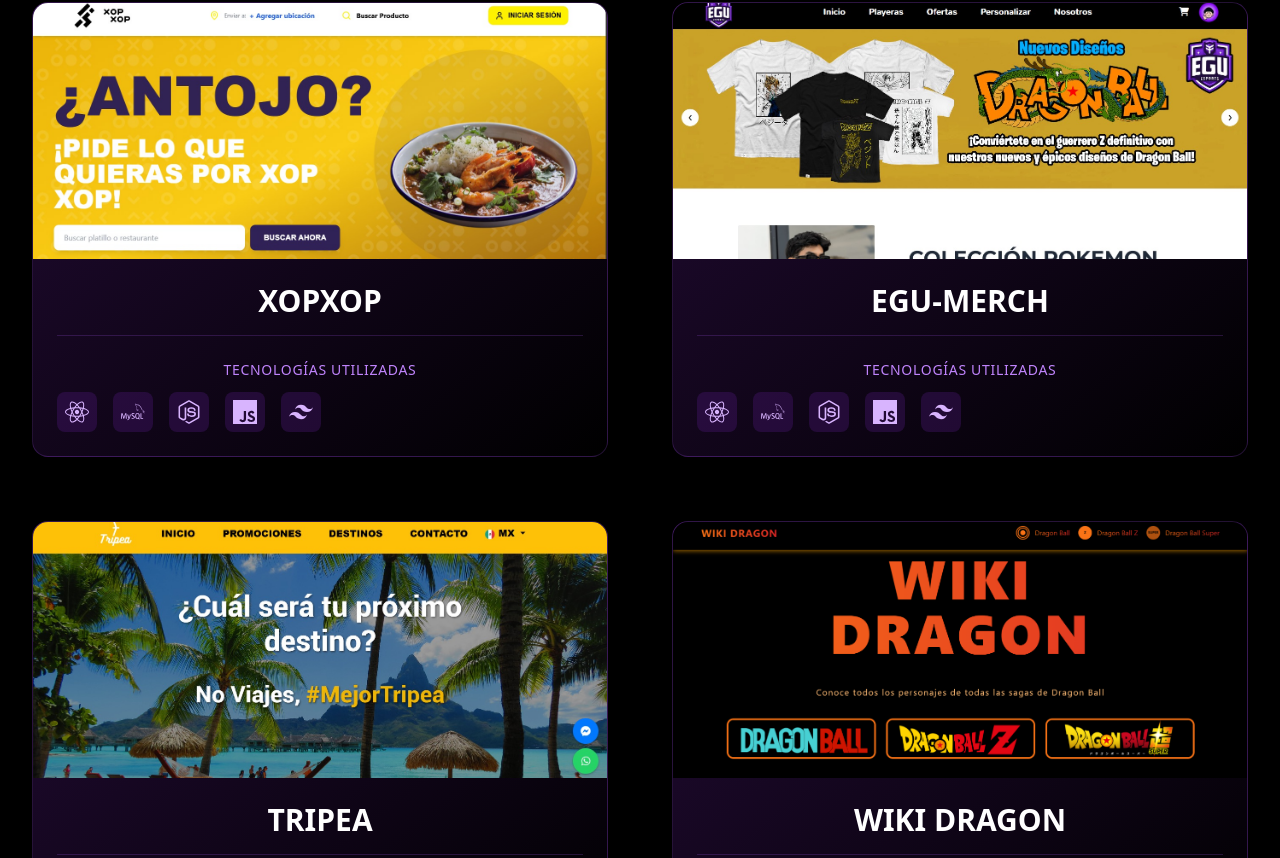
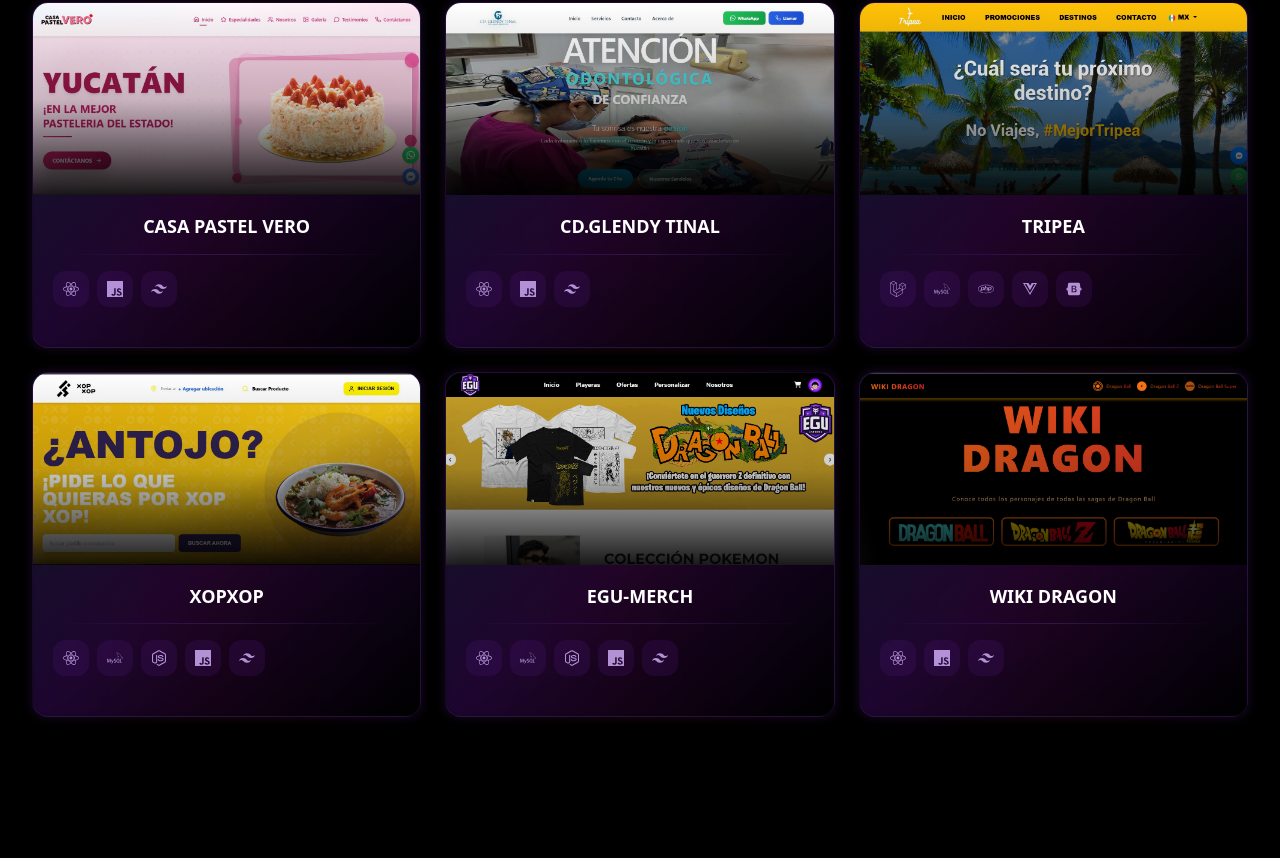
Before and after one commit to JulianTinal/Portfolio, a React (Vite) app: page / in a window 1280 px wide. Shown: the part 1842-2700 px from the top of the page. Built offline with nearby package versions, Linux system fonts and the light colour scheme.

Commit message:
Proyectos Nuevos

```diff
--- a/src/components/ProyectosComponent/ProyectosComponent.jsx
+++ b/src/components/ProyectosComponent/ProyectosComponent.jsx
@@ -3,29 +3,45 @@
 import egu from '/public/images/egu.jpg';
 import wikidragon from '/public/images/wiki-dragon.png';
 import XOPXOP from '/public/images/XOPXOP.jpg';
+import CasaPastel from '/public/images/casapastel.jpg';
+import CdGlendy from '/public/images/cd-glendy.jpg';
 import { FaReact, FaHtml5, FaCss3Alt, FaPhp, FaNodeJs, FaLaravel, FaVuejs, FaBootstrap } from 'react-icons/fa';
 import { SiTailwindcss, SiMongodb, SiMysql, SiJavascript, SiApachekafka, SiRedux } from 'react-icons/si';
 
 const ProyectosComponent = () => {
   const projects = [
     {
+      title: "CASA PASTEL VERO",
+      link: "https://pastel-vero.netlify.app/",
+      image: CasaPastel,
+      icons: [FaReact, SiJavascript, SiTailwindcss]
+    } ,
+    {
+      title: "CD.GLENDY TINAL",
+      link: "https://cd-glendy.netlify.app/",
+      image: CdGlendy,
+      icons: [FaReact, SiJavascript, SiTailwindcss]
+    } ,
+     {
+      title: "TRIPEA",
+      link: "http://tripea-project.atwebpages.com/home",
+      image: tripea,
+      icons: [FaLaravel, SiMysql, FaPhp, FaVuejs, FaBootstrap]
+    },
+    {
       title: "XOPXOP",
       link: "https://xopxop.netlify.app/",
       image: XOPXOP,
       icons: [FaReact, SiMysql, FaNodeJs, SiJavascript, SiTailwindcss]
     },
+
     {
       title: "EGU-MERCH",
       link: "https://pwa-egu-merch.netlify.app/",
       image: egu,
       icons: [FaReact, SiMysql, FaNodeJs, SiJavascript, SiTailwindcss]
     },
-    {
-      title: "TRIPEA",
-      link: "http://tripea-project.atwebpages.com/home",
-      image: tripea,
-      icons: [FaLaravel, SiMysql, FaPhp, FaVuejs, FaBootstrap]
-    },
+
     {
       title: "WIKI DRAGON",
       link: "https://wiki-dragon.netlify.app/",
@@ -37,67 +53,124 @@
   return (
     <section className="py-16">
   <div className="max-w-7xl text-center mx-auto px-4">
-       <h1 className="text-4xl sm:text-5xl md:text-6xl lg:text-7xl font-black text-white mb-6 md:mb-8 tracking-tight px-4 ">
+    <h1 className="text-4xl sm:text-5xl md:text-6xl lg:text-7xl font-black text-white mb-6 md:mb-8 tracking-tight px-4">
       <span className="block">Mis</span>
       <span className="block bg-gradient-to-r from-purple-400 via-pink-400 to-purple-600 bg-clip-text text-transparent">
         Proyectos
       </span>
     </h1>
 
-        <div className="grid grid-cols-1 lg:grid-cols-2 gap-16" data-aos="fade-in">
+    <div className="grid grid-cols-1 md:grid-cols-2 xl:grid-cols-3 gap-6" data-aos="fade-in">
       {projects.map((project, index) => (
         <div
           key={index}
-              className="group relative bg-gradient-to-br from-purple-900/40 to-black border border-purple-500/20 rounded-2xl overflow-hidden shadow-2xl hover:shadow-purple-500/20 transition-all duration-500"
+          className="group relative cursor-pointer"
         >
-              <div className="relative h-64 overflow-hidden">
+          {/* Animated border gradient */}
+          <div className="absolute -inset-0.5 bg-gradient-to-r from-purple-600 via-pink-600 to-purple-600 rounded-2xl opacity-0 group-hover:opacity-100 transition-all duration-500 animate-pulse group-hover:animate-none blur-sm"></div>
+
+          <div className="relative bg-gradient-to-br from-gray-900 via-purple-950/30 to-black rounded-2xl overflow-hidden border border-purple-500/10 group-hover:border-transparent transition-all duration-500 transform group-hover:-translate-y-2 group-hover:scale-[1.02]">
+
+            {/* Floating particles effect */}
+            <div className="absolute inset-0 overflow-hidden pointer-events-none">
+              <div className="absolute w-2 h-2 bg-purple-400/30 rounded-full top-4 left-4 animate-ping opacity-0 group-hover:opacity-100 transition-opacity duration-500 delay-100"></div>
+              <div className="absolute w-1 h-1 bg-pink-400/40 rounded-full top-8 right-8 animate-ping opacity-0 group-hover:opacity-100 transition-opacity duration-500 delay-300"></div>
+              <div className="absolute w-1.5 h-1.5 bg-purple-300/20 rounded-full bottom-12 left-6 animate-ping opacity-0 group-hover:opacity-100 transition-opacity duration-500 delay-500"></div>
+            </div>
+
+            {/* Image with advanced overlay */}
+            <div className="relative h-48 overflow-hidden">
               <img
                 src={project.image}
                 alt={`Vista previa de ${project.title}`}
-                  className="w-full h-full object-cover transform group-hover:scale-110 transition-transform duration-500"
+                className="w-full h-full object-cover transition-all duration-700 group-hover:scale-110 group-hover:brightness-110 group-hover:contrast-110"
               />
-                <div className="absolute inset-0 bg-gradient-to-t from-black/80 to-transparent opacity-0 group-hover:opacity-100 transition-opacity duration-300 flex items-center justify-center">
+
+              {/* Multi-layer overlay */}
+              <div className="absolute inset-0 bg-gradient-to-t from-black/90 via-black/20 to-transparent"></div>
+              <div className="absolute inset-0 bg-gradient-to-br from-purple-900/20 to-transparent opacity-0 group-hover:opacity-100 transition-opacity duration-500"></div>
+
+              {/* Animated scan line */}
+              <div className="absolute inset-0 bg-gradient-to-r from-transparent via-purple-400/30 to-transparent -translate-x-full group-hover:translate-x-full transition-transform duration-1000 ease-in-out skew-x-12"></div>
+
+              {/* Interactive buttons */}
+              <div className="absolute inset-0 flex items-center justify-center opacity-0 group-hover:opacity-100 transition-all duration-300 transform translate-y-4 group-hover:translate-y-0">
+                <div className="flex gap-3">
                   <a
                     href={project.link}
                     target="_blank"
                     rel="noopener noreferrer"
-                    className="px-6 py-3 bg-purple-500 text-white font-semibold rounded-lg transform hover:bg-purple-700 transition-colors duration-300 hover:scale-105"
+                    className="group/btn flex items-center gap-2 px-4 py-2 bg-purple-600/90 hover:bg-purple-500 text-white text-sm font-medium rounded-full transition-all duration-300 hover:scale-110 hover:shadow-lg hover:shadow-purple-500/50 backdrop-blur-sm"
                   >
-                    Ver proyecto
+                    <span>Ver proyecto</span>
+                    <svg className="w-4 h-4 transition-transform duration-300 group-hover/btn:translate-x-1" fill="none" stroke="currentColor" viewBox="0 0 24 24">
+                      <path strokeLinecap="round" strokeLinejoin="round" strokeWidth={2} d="M10 6H6a2 2 0 00-2 2v10a2 2 0 002 2h10a2 2 0 002-2v-4M14 4h6m0 0v6m0-6L10 14" />
+                    </svg>
                   </a>
                 </div>
               </div>
+            </div>
 
-              <div className="p-6">
-                <h3 className="text-2xl md:text-3xl font-bold text-white group-hover:text-purple-400 transition-colors duration-300 mb-4">
+            {/* Content with advanced animations */}
+            <div className="relative p-5 space-y-4">
+              {/* Title with typewriter effect simulation */}
+              <div className="overflow-hidden">
+                <h3 className="text-lg font-bold text-white group-hover:text-transparent group-hover:bg-gradient-to-r group-hover:from-purple-200 group-hover:to-pink-200 group-hover:bg-clip-text transition-all duration-500 leading-tight transform translate-y-0 group-hover:-translate-y-0.5">
                   {project.title}
                 </h3>
+              </div>
 
-                <div className="w-full h-px bg-purple-500/20 mb-6"></div>
+              {/* Animated divider */}
+              <div className="relative h-px bg-gradient-to-r from-transparent via-purple-500/20 to-transparent">
+                <div className="absolute inset-0 bg-gradient-to-r from-purple-500 to-pink-500 scale-x-0 group-hover:scale-x-100 transition-transform duration-700 origin-left"></div>
+              </div>
 
-                <h4 className="text-sm uppercase tracking-wider text-purple-400 mb-3">
-                  Tecnologías utilizadas
-                </h4>
-
-                <div className="flex flex-wrap gap-4">
-                  {project.icons.map((Icon, idx) => (
+              {/* Tech stack with stagger animation */}
+              <div className="flex items-center gap-2 flex-wrap">
+                {project.icons.slice(0, 6).map((Icon, idx) => (
                   <div
                     key={idx}
-                      className="bg-purple-900/30 p-2 rounded-lg hover:bg-purple-900/50 transition-all duration-300"
+                    className="group/icon relative flex items-center justify-center w-9 h-9 bg-purple-900/20 hover:bg-purple-800/40 rounded-xl transition-all duration-300 hover:scale-125 hover:rotate-12 transform"
+                    style={{
+                      transitionDelay: `${idx * 50}ms`
+                    }}
                   >
+                    {/* Icon glow effect */}
+                    <div className="absolute inset-0 bg-purple-500/20 rounded-xl opacity-0 group-hover/icon:opacity-100 transition-opacity duration-300 blur-sm"></div>
                     <Icon
-                        className="text-purple-300 hover:text-purple-400 transition-colors duration-300"
-                        size={24}
+                      className="relative z-10 text-purple-300/80 group-hover/icon:text-purple-100 transition-all duration-300 group-hover/icon:drop-shadow-lg"
+                      size={16}
                     />
+
+                    {/* Ripple effect */}
+                    <div className="absolute inset-0 bg-purple-400/30 rounded-xl scale-0 group-hover/icon:scale-150 opacity-100 group-hover/icon:opacity-0 transition-all duration-500"></div>
                   </div>
                 ))}
+
+                {project.icons.length > 6 && (
+                  <div className="flex items-center justify-center w-9 h-9 bg-purple-900/20 rounded-xl group-hover:bg-purple-800/40 transition-all duration-300">
+                    <span className="text-purple-300/60 text-xs font-bold group-hover:text-purple-200 transition-colors duration-300">
+                      +{project.icons.length - 6}
+                    </span>
                   </div>
+                )}
+              </div>
+
+              {/* Progress bar animation */}
+              <div className="relative h-1 bg-purple-900/20 rounded-full overflow-hidden opacity-0 group-hover:opacity-100 transition-opacity duration-500 delay-200">
+                <div className="absolute inset-0 bg-gradient-to-r from-purple-500 to-pink-500 -translate-x-full group-hover:translate-x-0 transition-transform duration-1000 ease-out delay-300"></div>
+              </div>
+            </div>
+
+            {/* Corner accent */}
+            <div className="absolute top-0 right-0 w-16 h-16 bg-gradient-to-bl from-purple-500/20 to-transparent opacity-0 group-hover:opacity-100 transition-opacity duration-500"></div>
           </div>
         </div>
       ))}
     </div>
   </div>
 </section>
+
   );
 };
 
```
Also changed, not shown: public/images/casapastel.jpg (added), public/images/cd-glendy.jpg (added). Lines whose indentation alone changed are shown as unchanged.
